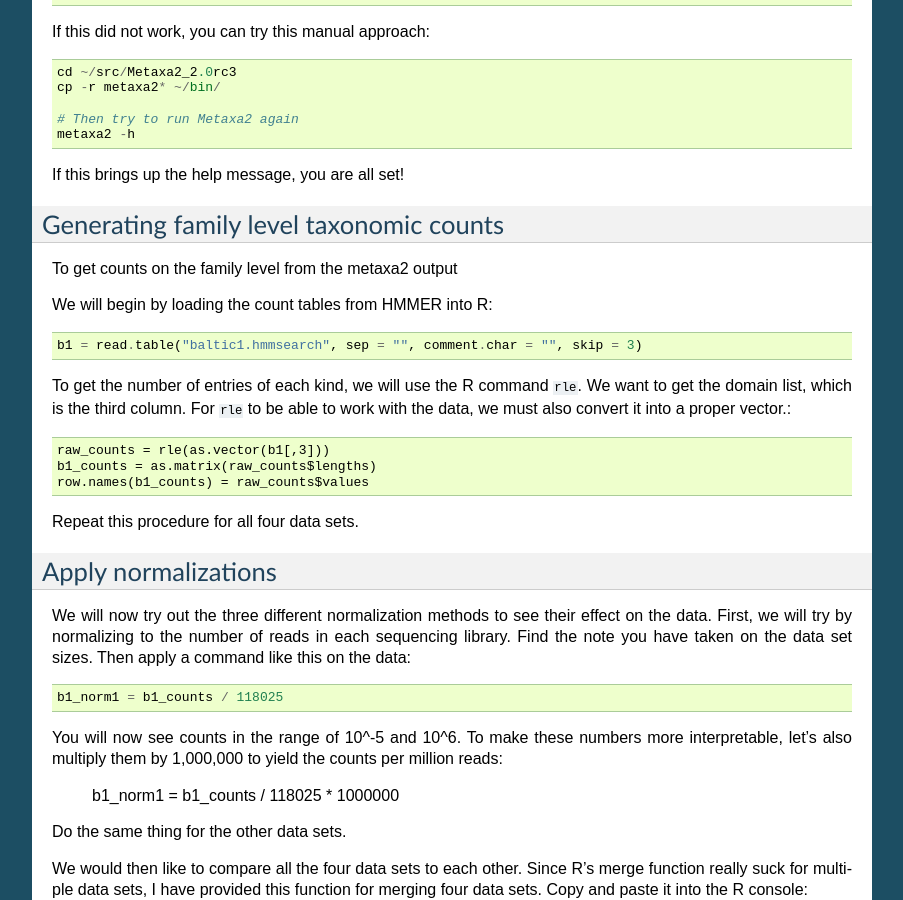
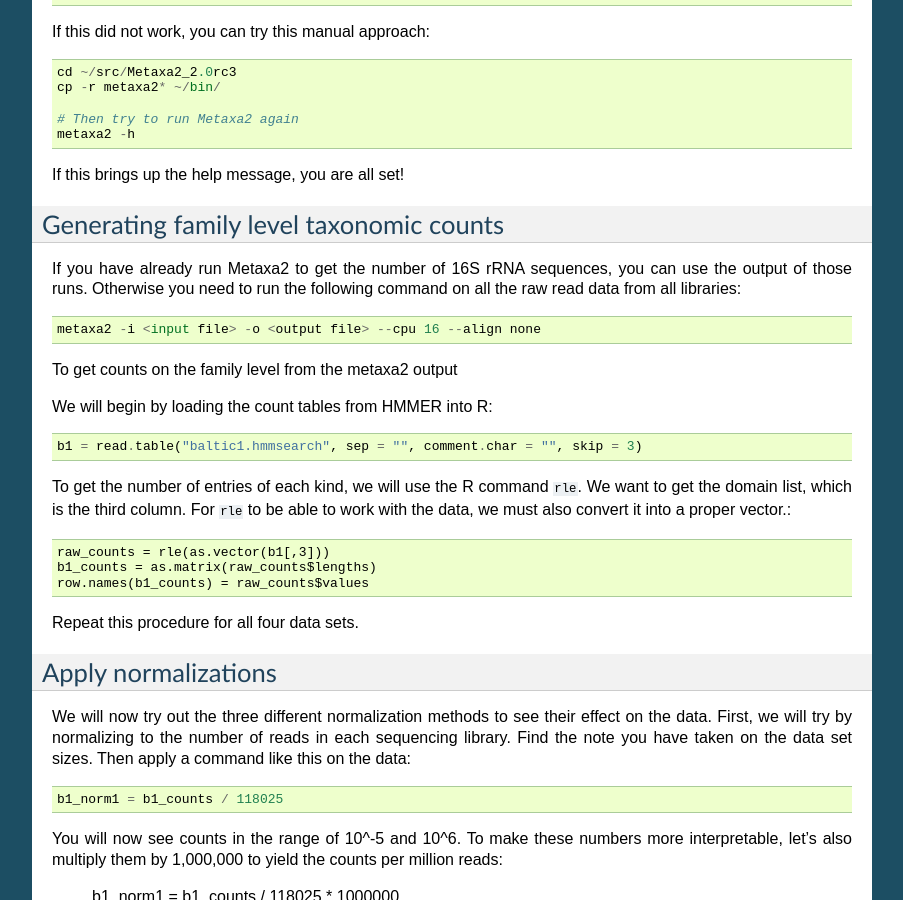
Before and after one commit to inodb/2014-5-metagenomics-workshop, a Sphinx documentation site: the page built from source/annotation/metaxa2.rst, in a window 1280 px wide and 900 px high, scrolled down 663 px. Shown: the whole window, without its empty margins (198-1101 px from the left). Built offline with Sphinx 7.4.7, drawn with Linux system fonts in a browser that asks for light colours.

Commit message:
Update metaxa2.rst

```diff
--- a/source/annotation/metaxa2.rst
+++ b/source/annotation/metaxa2.rst
@@ -47,6 +47,12 @@ If this brings up the help message, you are all set!
 
 Generating family level taxonomic counts
 ========================================
+
+If you have already run Metaxa2 to get the number of 16S rRNA sequences,
+you can use the output of those runs. Otherwise you need to run the
+following command on all the raw read data from all libraries::
+
+    metaxa2 -i <input file> -o <output file> --cpu 16 --align none
 
 To get counts on the family level from the metaxa2 output
 
```
